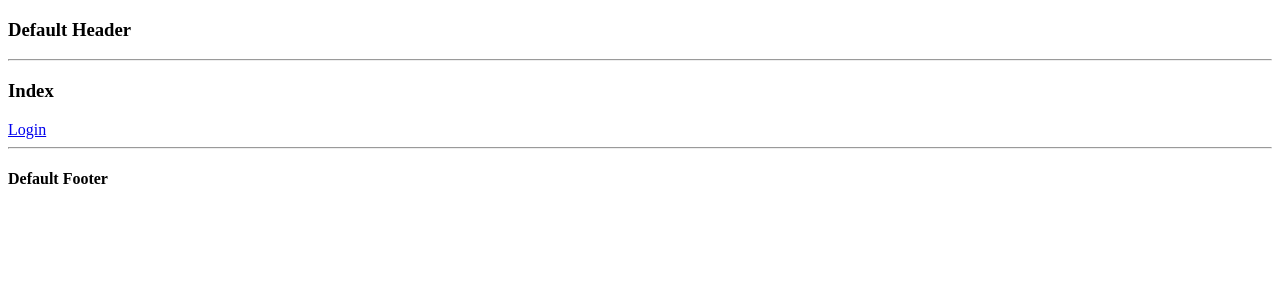
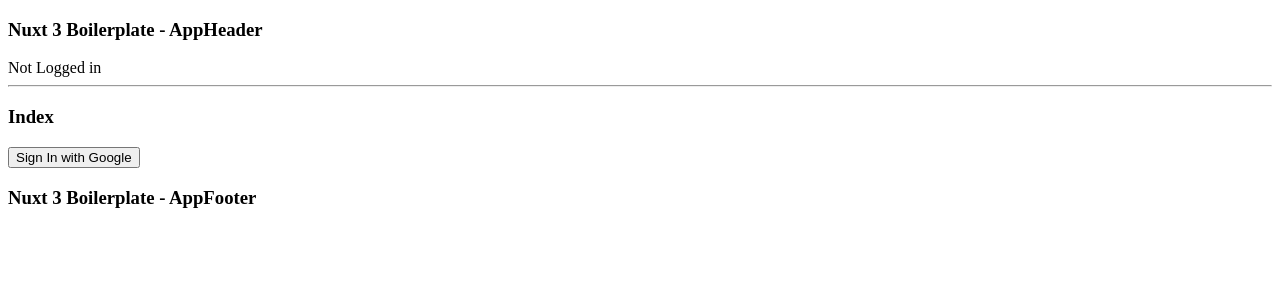
Before and after one commit to JavascriptMick/supanuxt-saas, a Nuxt app: page / in a window 1280 px wide. Shown: the top 300 px of the page. Built offline with nearby package versions, Linux system fonts and the light colour scheme; no server answers.

Commit message:
Simplify everything to match supabase example and also downgrade supabase

```diff
--- /dev/null
+++ b/app.vue
@@ -0,0 +1,7 @@
+<template>
+  <div>
+    <AppHeader />
+    <NuxtPage />
+    <AppFooter />
+  </div>
+</template>
--- /dev/null
+++ b/components/AppFooter.vue
@@ -0,0 +1,5 @@
+<template>
+  <div>
+    <h3>Nuxt 3 Boilerplate - AppFooter</h3>
+  </div>
+</template>
--- /dev/null
+++ b/components/AppHeader.vue
@@ -0,0 +1,19 @@
+<script setup lang="ts">
+console.log('AppHeader.vuew - setup script');
+const supabase = useSupabaseClient();
+const user = useSupabaseUser();
+
+async function signout() {
+  await supabase.auth.signOut();
+  navigateTo('/', {replace: true});
+}
+</script>
+
+<template>
+  <div>
+    <h3>Nuxt 3 Boilerplate - AppHeader</h3>
+    <div v-if="user">logged in as: {{ user.email }}: <button @click="signout()">Sign Out</button></div>
+    <div v-if="!user">Not Logged in</div>
+    <hr>
+  </div>
+</template>
--- a/layouts/authenticated.vue
+++ /dev/null
@@ -1,22 +0,0 @@
-<script setup lang="ts">
-const supabase = useSupabaseAuthClient();
-const user = await useSupabaseUser();
-const email = (user.value)?user.value.email:null;
-
-async function signout() {
-  const { error } = await supabase.auth.signOut()
-  navigateTo('/');
-}
-</script>
-
-<template>
-  <div>
-    <h3>Authenticated Header</h3>
-    <div v-if="email">logged in as: {{ email }}: <button @click="signout()">Sign Out</button></div>
-    <div v-if="!email">Not Logged in</div>
-    <hr>
-    <slot />
-    <hr>
-    <h4>Authenticated Footer</h4>
-  </div>
-</template>
--- a/layouts/default.vue
+++ /dev/null
@@ -1,9 +0,0 @@
-<template>
-  <div>
-    <h3>Default Header</h3>
-    <hr>
-    <slot />
-    <hr>
-    <h4>Default Footer</h4>
-  </div>
-</template>
--- a/package.json
+++ b/package.json
@@ -8,9 +8,9 @@
     "postinstall": "nuxt prepare"
   },
   "devDependencies": {
-    "nuxt": "3.0.0"
+    "nuxt": "^3.1.1"
   },
   "dependencies": {
-    "@nuxtjs/supabase": "^0.3.0"
+    "@nuxtjs/supabase": "^0.2.0-7"
   }
 }
--- a/pages/dashboard.vue
+++ b/pages/dashboard.vue
@@ -1,11 +1,12 @@
 <script setup lang="ts">
+  const user = await useSupabaseUser();
   definePageMeta({
     middleware: ['auth'],
-    layout: "authenticated",
   });
 </script>
 <template>
   <div>
-    <h3>Dashboard</h3>
+    <h3>{{ user?.user_metadata.full_name }}'s Dashboard</h3>
+    <div>Stuff</div>
   </div>
 </template>
--- a/pages/index.vue
+++ b/pages/index.vue
@@ -1,17 +1,15 @@
 <script setup lang="ts">
-  definePageMeta({
-    middleware: ['auth'],
-  });
-
-  //horrible horrible kludge from https://github.com/nuxt-modules/supabase/issues/28#issuecomment-1353070523
-  const user = useSupabaseUser();
-  watchEffect(async () => {
-    if (user.value) await navigateTo("dashboard");
-  });
+  const user = useSupabaseUser()
+  const supabase = useSupabaseClient();
+  watchEffect(() => {
+    if (user.value) {
+      navigateTo('/dashboard', {replace: true})
+    }
+  })
 </script>
 <template>
   <div>
     <h3>Index</h3>
-    <NuxtLink to="/login">Login</NuxtLink>
+    <button @click="supabase.auth.signInWithOAuth({provider: 'google'})">Sign In with Google</button>
   </div>
 </template>
--- a/pages/login.vue
+++ /dev/null
@@ -1,22 +0,0 @@
-<script setup lang="ts">
-  definePageMeta({
-    middleware: ['auth'],
-  });
-
-  const supabase = useSupabaseAuthClient();
-
-  async function signInWithGoogle() {
-    const { data, error } = await supabase.auth.signInWithOAuth({
-      provider: 'google',
-      // options: { redirectTo: 'dashboard'} // the redirectTo option doesn't work
-    })
-    // navigateTo('dashboard'); // This doesn't work, it navigates prior to the oauth handshake completing and then the handshake lands on the index page and ignores the middleware.
-  }
-</script>
-
-<template>
-  <div>
-    Login
-    <button @click="signInWithGoogle()">Sign In with Google</button>
-  </div>
-</template>
```
Also changed, not shown: middleware/auth.ts (+5 -4 lines), 1 other file (tests, documents, lock files or other folders).
